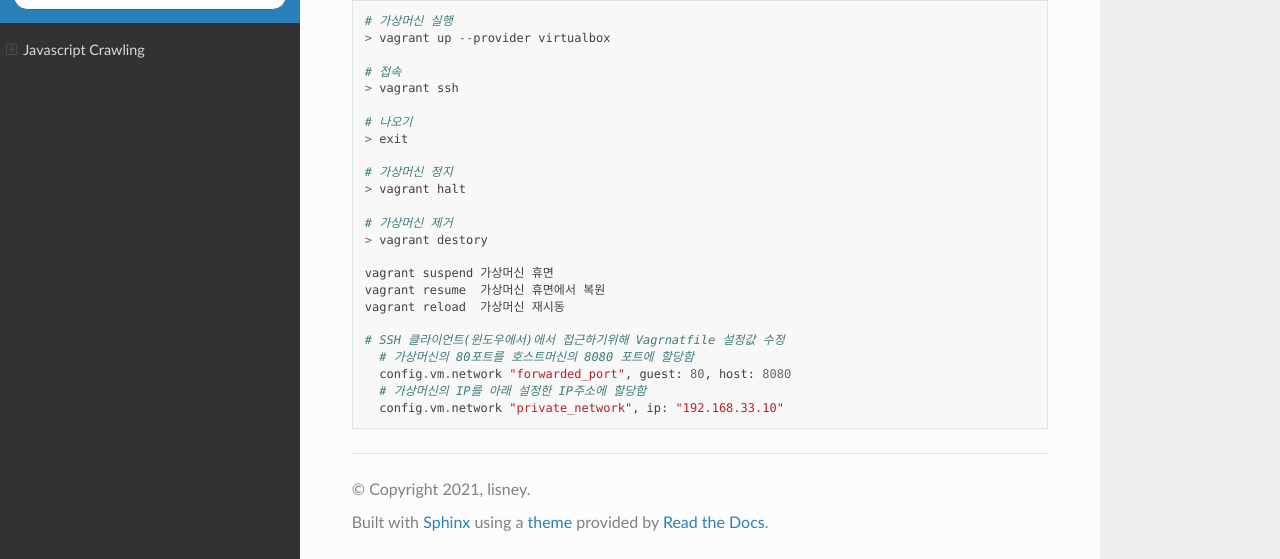
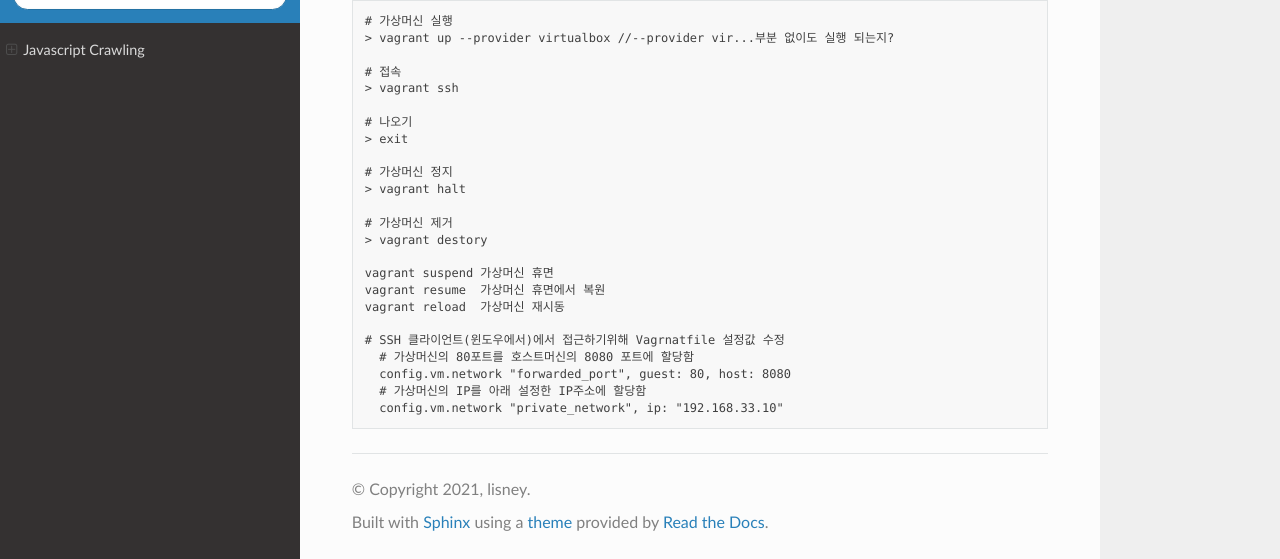
Before and after one commit to lisney/RTD, a Sphinx documentation site: the page built from docs/source/new/javascriptcrawling.md, in a window 1280 px wide and 900 px high, scrolled down 2321 px, cut to the strip 341-900 px from the top of the window. Built offline with Sphinx 7.4.7 and the Read the Docs theme 2.0.0, drawn with Linux system fonts in a browser that asks for light colours; pages that are not in the unit, such as notebooks, are missing from menus.

Commit message:
Update javascriptcrawling.md

````diff
--- a/docs/source/new/javascriptcrawling.md
+++ b/docs/source/new/javascriptcrawling.md
@@ -41,7 +41,7 @@ vagrant box remove centos/7
 
 ```
 # 가상머신 실행
-> vagrant up --provider virtualbox
+> vagrant up --provider virtualbox //--provider vir...부분 없이도 실행 되는지?
 
 # 접속
 > vagrant ssh
````
